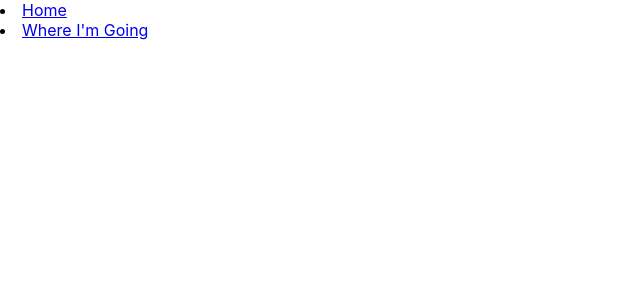
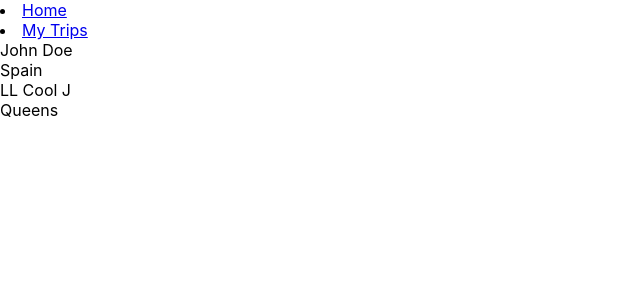
Before and after one commit to wwwestin/wazard-client-side, a React (Create React App) app: page / in a window 1280 px wide. Shown: the top 300 px of the page, without its empty margins (0-640 px from the left). Built offline with nearby package versions, Linux system fonts and the light colour scheme; data requests are answered from the project's data file.

Commit message:
fully functional rendering, client side routes still need help

```diff
--- a/src/components/App.js
+++ b/src/components/App.js
@@ -1,4 +1,4 @@
-import React from 'react'
+import React from 'react';
 import { BrowserRouter as Router, Route } from "react-router-dom";
 import NavBar from './NavBar';
 import TripPage from './TripPage';
@@ -6,7 +6,7 @@ import MyTrips from './MyTrips';
 
 function App() {
     return (
-        <div className='App'>
+        <div className="App">
             <Router>
                 <NavBar />
                     <Route>
@@ -14,6 +14,9 @@ function App() {
                         <Route exact path="/my-trips" element= {<MyTrips />} />
                     </Route>
                 </Router>
+                <div>
+                    <TripPage />
+                </div>
         </div>
     )
 }
--- a/src/components/NavBar.js
+++ b/src/components/NavBar.js
@@ -8,7 +8,7 @@ function NavBar() {
                 <Link to="/">Home</Link>
             </li>
             <li>
-                <Link to="/my-trips">Where I'm Going</Link>
+                <Link to="/my-trips">My Trips</Link>
             </li>
         </nav>
     )
--- a/src/components/TripCard.js
+++ b/src/components/TripCard.js
@@ -6,8 +6,11 @@ function TripCard({trip}) {
 
     return (
         <div>
-            <div className= "card">
-                {user}{location}
+            <div className= "card-name">
+                {user}
+            </div>
+            <div className="location">
+                {location}
             </div>
         </div>
     )
--- a/src/components/TripContainer.js
+++ b/src/components/TripContainer.js
@@ -1,9 +1,9 @@
 import React from "react";
 import TripCard from "./TripCard";
 
-function TripContainer({trip}) {
+function TripContainer({trips}) {
 
-const cards = trip.map((t) =>(
+const cards = trips.map((t) =>(
     <TripCard key={t.id} trip = {t} />
 ));
 
--- a/src/components/TripPage.js
+++ b/src/components/TripPage.js
@@ -12,8 +12,10 @@ function TripPage() {
       }, []);
 
     return (
-        <div>
-            <TripContainer trips = {trips} />
+        <div className = "cards-container">
+            <div>
+                <TripContainer trips = {trips} />
+            </div>
         </div>
     )
 }
```
